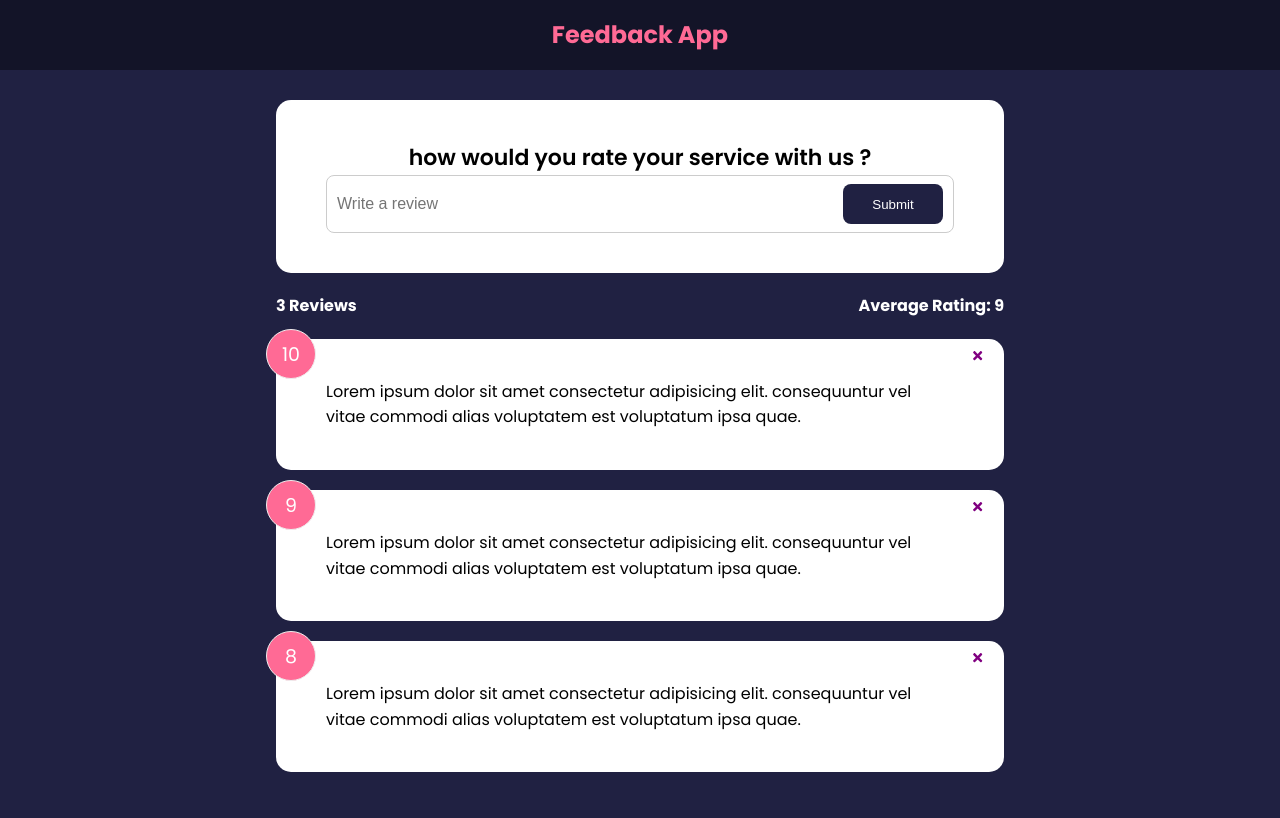
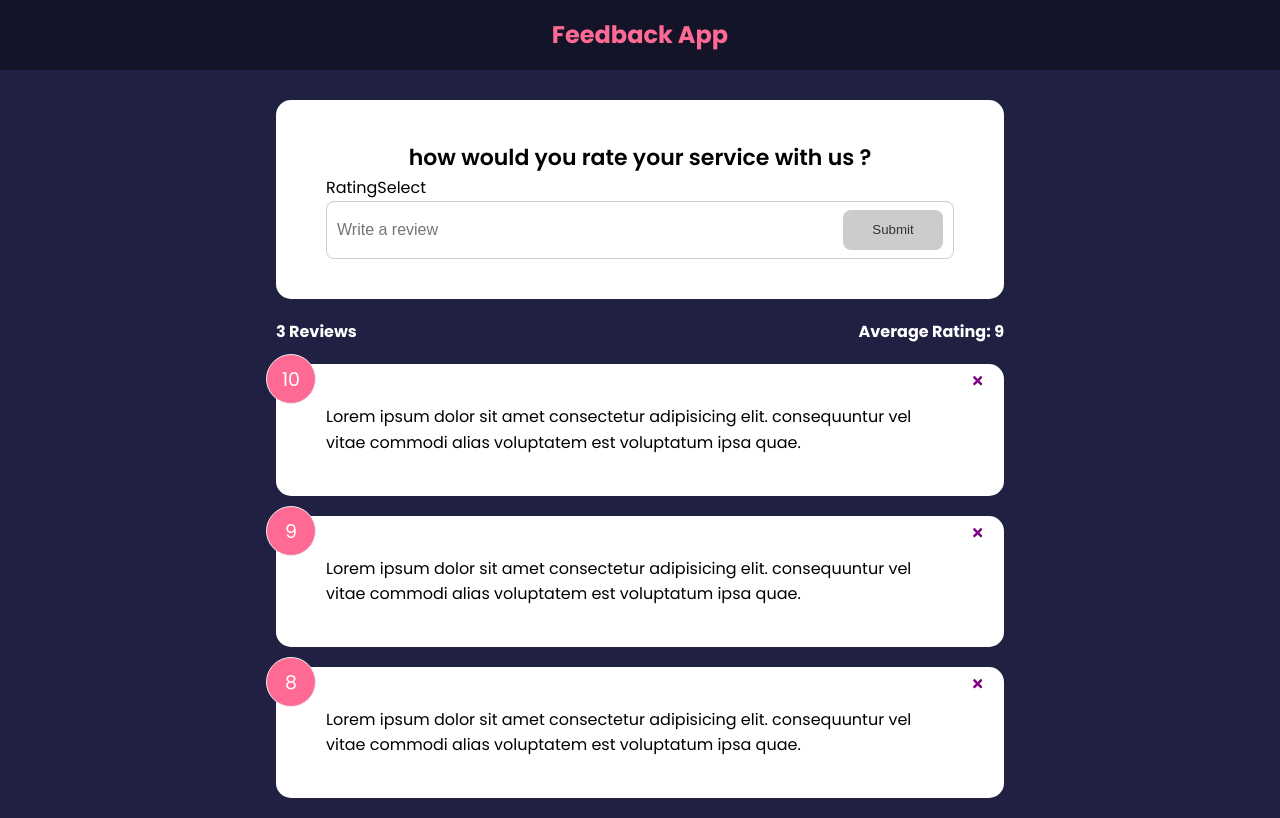
Before and after one commit to AnandSundar/feedbackapp, a React (Create React App) app: page / in a window 1280 px wide. Built offline with nearby package versions, Linux system fonts and the light colour scheme.

Commit message:
added component RatingSelect.jsx

```diff
--- a/src/App.js
+++ b/src/App.js
@@ -12,7 +12,7 @@ function App () {
 
     const deleteFeedback = (id) => {
         if(window.confirm('Are you sure you want to delete ?')) {
-            setFeedback(feedback.filter((item) => item.id != id))
+            setFeedback(feedback.filter((item) => item.id !== id))
         }
     }
     return (
--- a/src/components/FeedbackForm.jsx
+++ b/src/components/FeedbackForm.jsx
@@ -1,12 +1,27 @@
 import React, {useState} from 'react'
 import Card from './shared/Card'
 import Button from './shared/Button'
+import RatingSelect from './RatingSelect'
 
 function FeedbackForm() {
   const [text, setText] = useState('')
+  const [rating, setRating] = useState(10)
+  const [btnDisabled, setBtnDisabled] = useState(true)
+  const [message, setMessage] = useState('')
 
   const handleTextChange = (e) => {
-    //   console.log(e.target.value)
+      console.log(e.target.value)
+    if (e.target.value === "") {
+        setMessage('')
+        setBtnDisabled(true)
+    }else if (e.target.value.length >= 10) {
+        setBtnDisabled(false)
+        setMessage('')
+    }else{
+        setMessage('You need atleast 10 characters')
+        setBtnDisabled(true)
+    }
+
     setText(e.target.value)
   }
 
@@ -14,10 +29,13 @@ function FeedbackForm() {
     <Card>
         <form>
             <h2>how would you rate your service with us ?</h2>
+            <RatingSelect select={(rating) => setRating(rating)} />
             <div className="input-group">
                 <input onChange={handleTextChange} type='text' placeholder='Write a review' value={text} />
-                <Button type='submit'>Submit</Button>
+                <Button type='submit' isDisabled={btnDisabled}>Submit</Button>
             </div>
+
+            {message && <div className='message'>{message}</div>}
         </form>
     </Card>
   )
--- /dev/null
+++ b/src/components/RatingSelect.jsx
@@ -0,0 +1,16 @@
+import React, {useState} from 'react'
+
+function RatingSelect({select}) {
+  const [selected, setSelected] = useState(10)
+
+  const handleChange = (e) => {
+    setSelected(+e.currentTarget.value)
+    select(+e.currentTarget.value)
+  }
+
+  return (
+    <div>RatingSelect</div>
+  )
+}
+
+export default RatingSelect
```
